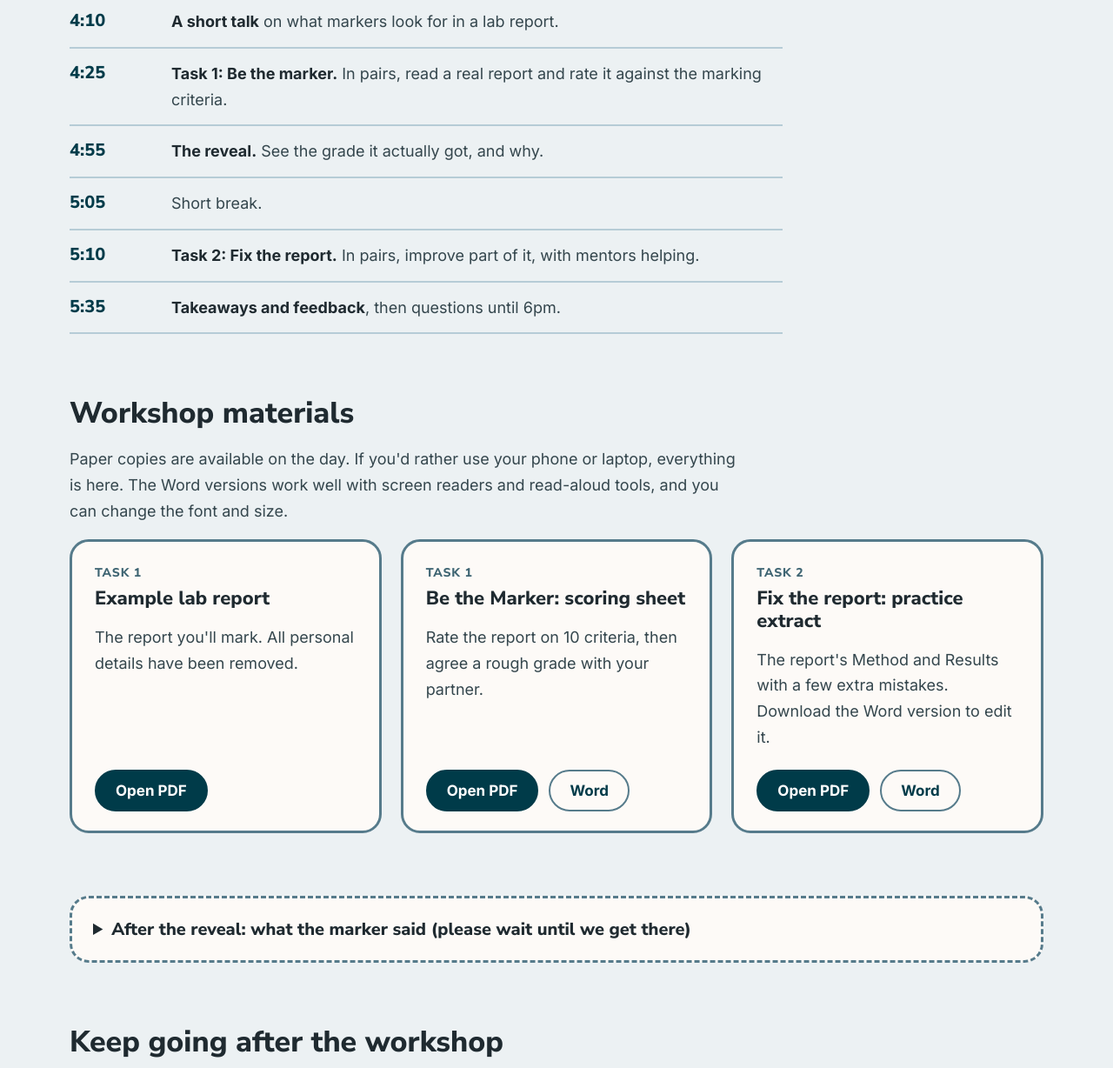
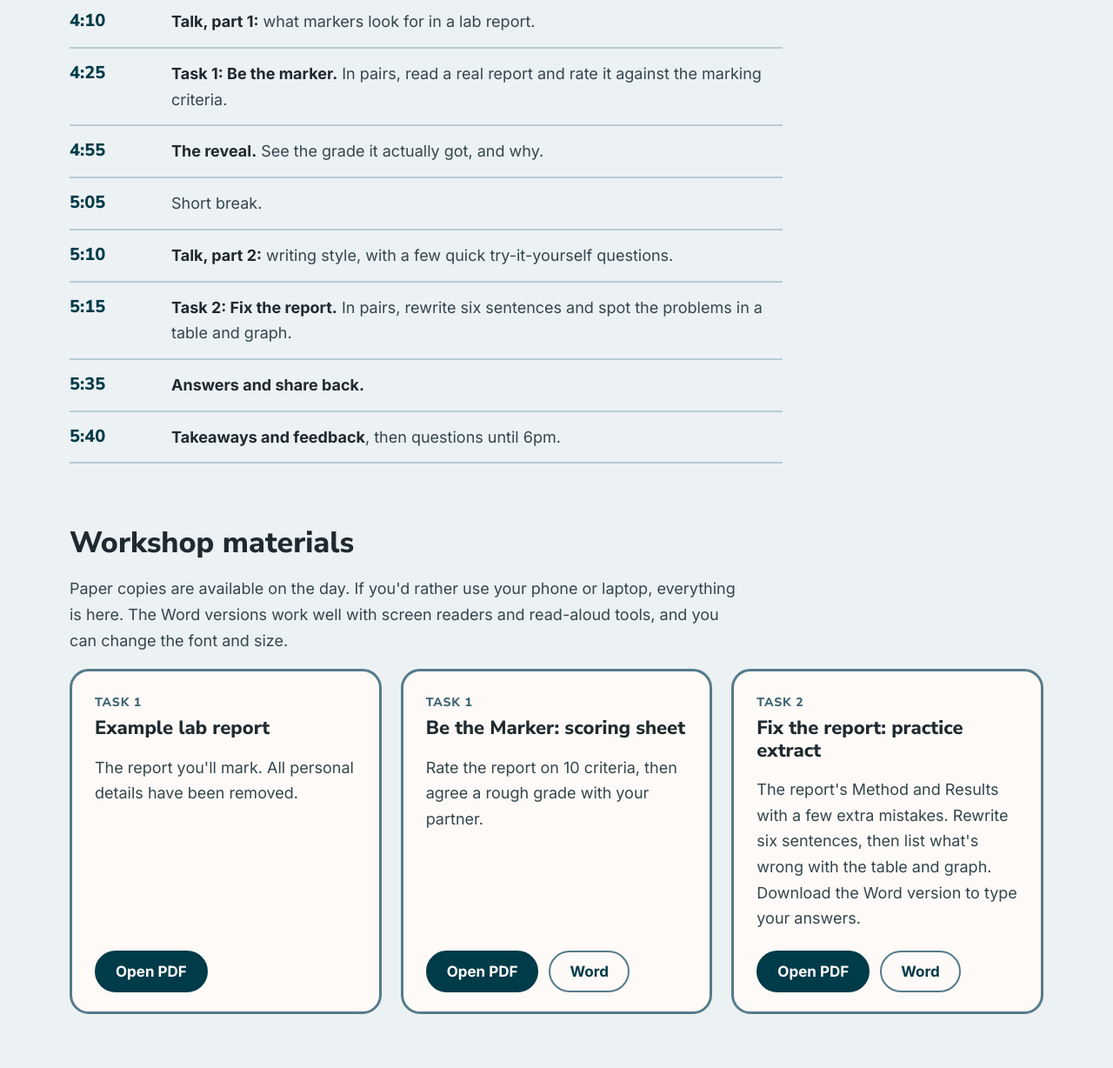
Before and after one commit to Rudie-K/lifesci-progression, a plain HTML site: page workshop-1/index.html in a window 1280 px wide. Shown: the part 727-1955 px from the top of the page at 87% size. Drawn offline with Linux system fonts and the light colour scheme.

Commit message:
Add files via upload

```diff
--- a/workshop-1/index.html
+++ b/workshop-1/index.html
@@ -18,7 +18,12 @@
     <a class="brand" href="/">Life Sciences Progression Workshops</a>
     <nav aria-label="Main">
       <a href="/">Home</a>
-      <a href="/workshop-1/" aria-current="page">Workshop 1</a>
+      <div class="menu">
+        <button class="menu-btn" type="button" aria-expanded="false" aria-controls="ws-menu">Workshops <svg aria-hidden="true" width="12" height="12" viewBox="0 0 12 12"><path d="M2 4l4 4 4-4" fill="none" stroke="currentColor" stroke-width="2" stroke-linecap="round"/></svg></button>
+        <ul class="menu-list" id="ws-menu" hidden>
+          <li><a href="/workshop-1/" aria-current="page"><span class="m-num">Workshop 1</span><span class="m-focus">Scientific Report Writing</span></a></li>
+        </ul>
+      </div>
       <button class="reading-toggle" id="reading" type="button" aria-pressed="false">Easier reading</button>
     </nav>
   </div>
@@ -48,12 +53,14 @@
     <div class="wrap">
       <h2 id="plan">What happens on the day</h2>
       <ol class="timeline">
-        <li><time>4:10</time><span><b>A short talk</b> on what markers look for in a lab report.</span></li>
+        <li><time>4:10</time><span><b>Talk, part 1:</b> what markers look for in a lab report.</span></li>
         <li><time>4:25</time><span><b>Task 1: Be the marker.</b> In pairs, read a real report and rate it against the marking criteria.</span></li>
         <li><time>4:55</time><span><b>The reveal.</b> See the grade it actually got, and why.</span></li>
         <li><time>5:05</time><span>Short break.</span></li>
-        <li><time>5:10</time><span><b>Task 2: Fix the report.</b> In pairs, improve part of it, with mentors helping.</span></li>
-        <li><time>5:35</time><span><b>Takeaways and feedback</b>, then questions until 6pm.</span></li>
+        <li><time>5:10</time><span><b>Talk, part 2:</b> writing style, with a few quick try-it-yourself questions.</span></li>
+        <li><time>5:15</time><span><b>Task 2: Fix the report.</b> In pairs, rewrite six sentences and spot the problems in a table and graph.</span></li>
+        <li><time>5:35</time><span><b>Answers and share back.</b></span></li>
+        <li><time>5:40</time><span><b>Takeaways and feedback</b>, then questions until 6pm.</span></li>
       </ol>
     </div>
   </section>
@@ -83,7 +90,7 @@
         <article class="card">
           <p class="tag">Task 2</p>
           <h3>Fix the report: practice extract</h3>
-          <p>The report's Method and Results with a few extra mistakes. Download the Word version to edit it.</p>
+          <p>The report's Method and Results with a few extra mistakes. Rewrite six sentences, then list what's wrong with the table and graph. Download the Word version to type your answers.</p>
           <div class="btns">
             <a class="btn dark" href="/workshop-1/files/task-2-practice-extract.pdf">Open PDF</a>
             <a class="btn line" href="/workshop-1/files/task-2-practice-extract.docx" download>Word</a>
```
Also changed, not shown: 6 other files.
